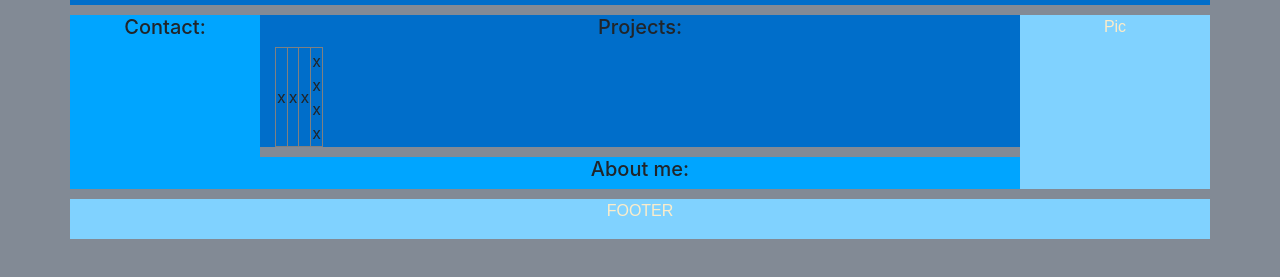
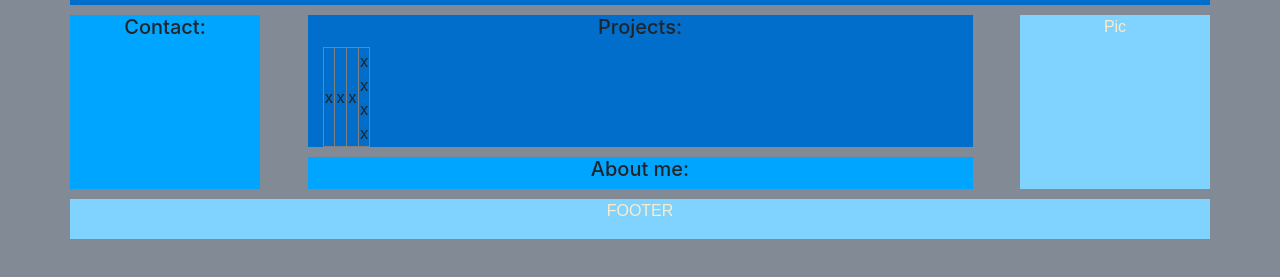
Before and after one commit to nhhor/portfolio, a plain HTML site: page index.html in a window 1280 px wide. Shown: the part 51-328 px from the top of the page. Drawn offline with Linux system fonts and the light colour scheme.

Commit message:
correct box's margins

```diff
--- a/css/styles.css
+++ b/css/styles.css
@@ -30,11 +30,17 @@ p {
   margin-bottom: 10px;
 }
 
+.boxBody {
+  position: relative;
+}
+
 .boxContact {
   /* border: 1px inset; */
   text-align: center;
   background-color: rgba(0,165,255,1);
   margin-bottom: 10px;
+  margin-right: auto;
+
 }
 
 .boxProjects {
@@ -56,6 +62,7 @@ p {
   text-align: center;
   background-color: rgba(128,210,255,1);
   margin-bottom: 10px;
+  margin-left: auto;
 }
 
 .boxFooter {
--- a/index.html
+++ b/index.html
@@ -15,11 +15,11 @@
       </div>
 
 
-      <div class="row">
+      <div class="row boxBody">
         <div class="col-lg-2 boxContact">
           <h5>Contact:</h5>
         </div>
-        <div class="col-lg-8 boxMain">
+        <div class="col-lg-7 boxMain">
           <div class="row">
             <div class="col-md-12 boxProjects">
               <h5>Projects:</h5>
```
